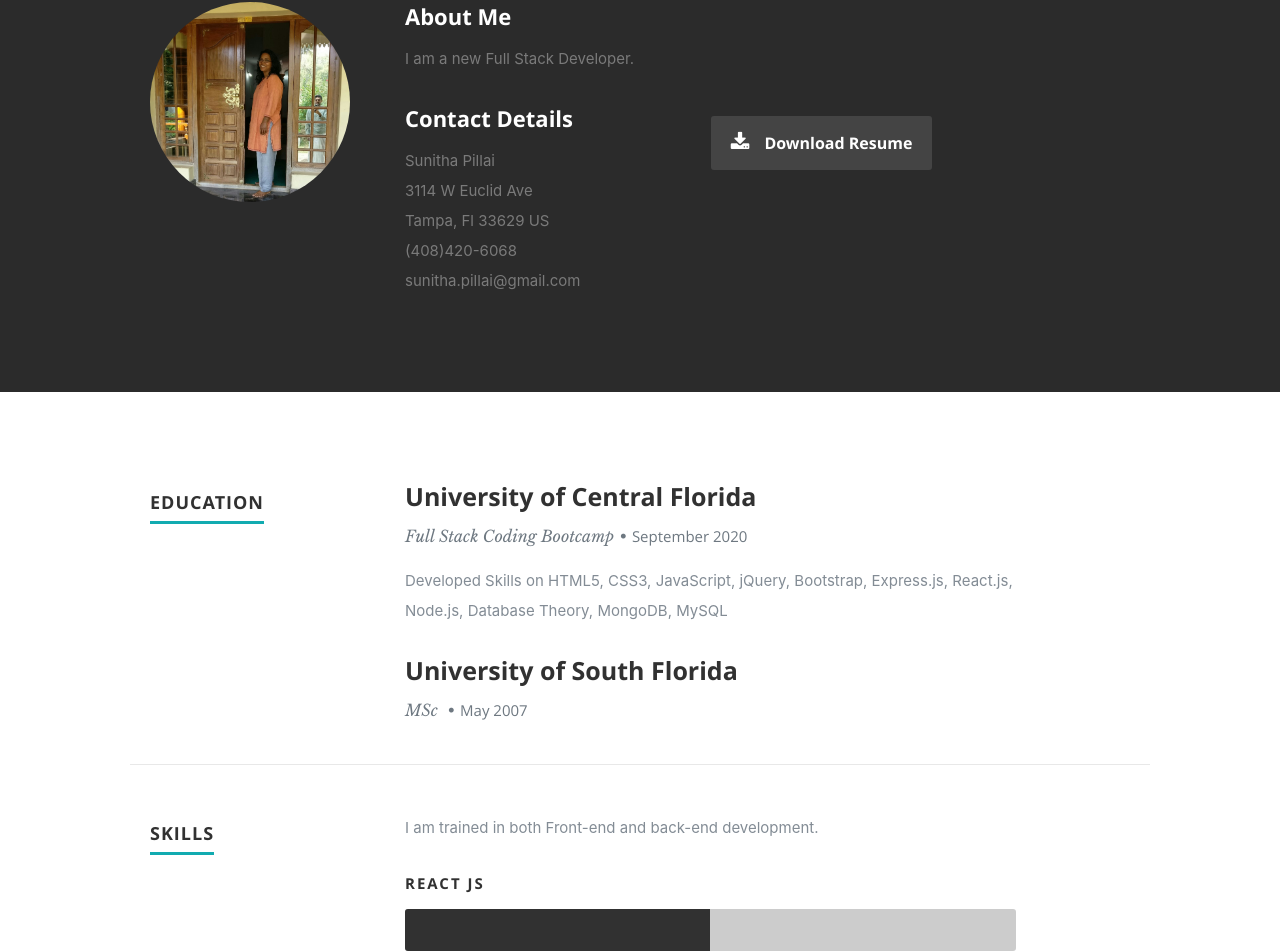
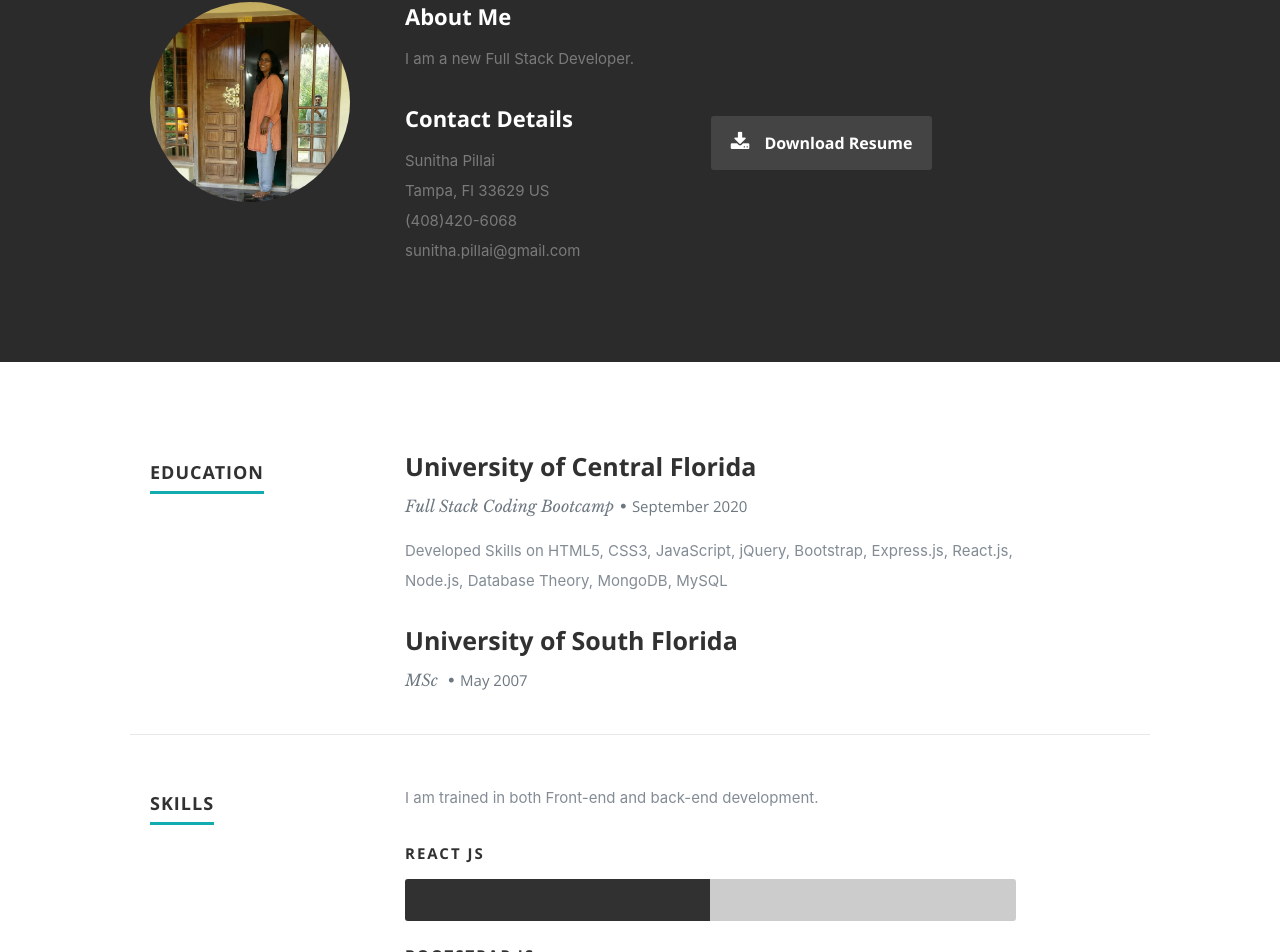
Before and after one commit to gitsunitha/ReactPortfolio, a React (Create React App) app: page / in a window 1280 px wide. Shown: the part 894-1846 px from the top of the page. Built offline with nearby package versions, Linux system fonts and the light colour scheme.

Commit message:
Update About.js

```diff
--- a/src/components/About/About.js
+++ b/src/components/About/About.js
@@ -21,8 +21,6 @@ export default function About(props) {
                 <span>Sunitha Pillai</span>
                 <br />
                 <span>
-                  3114 W Euclid Ave
-                  <br />
                   Tampa, Fl 33629 US
                 </span>
                 <br />
```
